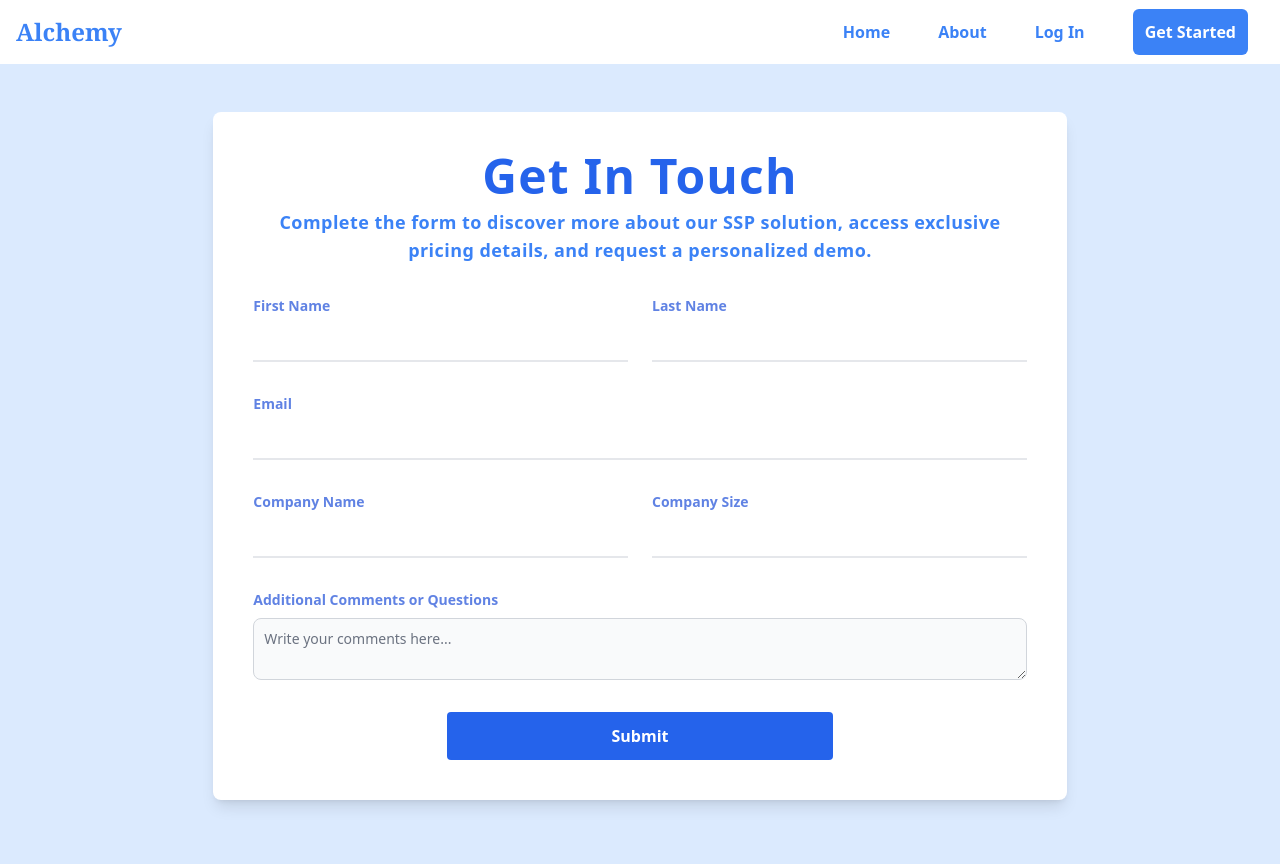
After one commit to ajigarjian/Alchemy, a Django app: page /contact in a window 1280 px wide. The commit adds this page. Run offline with Django 4.2, Linux system fonts and the light colour scheme; some libraries are stand-ins or nearby versions.

Commit message:
added Contact Page (no backend yet)

```diff
--- /dev/null
+++ b/AlchemyProject/AlchemyApp/templates/contact.html
@@ -0,0 +1,67 @@
+{% extends "layout.html" %}
+
+{% block body %}
+
+<div class="flex h-screen overflow-auto justify-center">
+
+    <div id="contact_box" class="overview_form w-5/6 lg:w-2/3 h-fit mt-12 bg-white p-10 rounded-lg shadow-lg opacity-0 translate-y-10">
+
+        <div id="contact_headers" class="text-center">
+            <p class="text-5xl font-black tracking-wide text-blue-600 mb-2">Get In Touch</p>
+            <p class="text-sm sm:text-lg font-semibold tracking-wide text-blue-500 mb-8">Complete the form to discover more about our SSP solution, access exclusive pricing details, and request a personalized demo.</p>
+        </div>
+
+        <form action="{% url 'alchemy:overview' %}" method="post" class="space-y-8">
+            {% csrf_token %}
+            <div class="flex">
+                <div class="w-1/2 mr-6">
+                    <label for="first_name" class="block mb-1 font-semibold text-sm text-blue-700 opacity-70 whitespace-nowrap overflow-x-auto">First Name</label>
+                    <input type="text" name="first_name" id="first_name" placeholder="" required class="w-full p-2.5 text-sm border-0 border-b-2 border-gray-200 text-gray-900 focus:ring-0 focus:border-blue-500 hover:border-blue-400 transition duration-200">
+                </div>
+                <div class="w-1/2">
+                    <label for="last_name" class="block mb-1 font-semibold text-sm text-blue-700 opacity-70">Last Name</label>
+                    <input type="text" name="last_name" id="last_name" placeholder="" required class="w-full p-2.5 text-sm border-0 border-b-2 border-gray-200 text-gray-900 focus:ring-0 focus:border-blue-500 hover:border-blue-400 transition duration-200">
+                </div>
+            </div>
+            <div>
+                <label for="email_address" class="block mb-1 font-semibold text-sm text-blue-700 opacity-70">Email</label>
+                <input type="email" name="email_address" id="email_address" placeholder="" required class="w-full p-2.5 text-sm border-0 border-b-2 border-gray-200 text-gray-900 focus:ring-0 focus:border-blue-500 hover:border-blue-400 transition duration-200">
+            </div>
+            <div class="flex">
+                <div class="w-1/2 mr-6">
+                    <label for="company_name" class="block mb-1 font-semibold text-sm text-blue-700 opacity-70 whitespace-nowrap overflow-x-auto">Company Name</label>
+                    <input type="text" name="company_name" id="company_name" placeholder="" required class="w-full p-2.5 text-sm border-0 border-b-2 border-gray-200 text-gray-900 focus:ring-0 focus:border-blue-500 hover:border-blue-400 transition duration-200">
+                </div>
+                <div class="w-1/2">
+                    <label for="company_size" class="block mb-1 font-semibold text-sm text-blue-700 opacity-70">Company Size</label>
+                    <input type="text" name="company_size" id="company_size" placeholder="" required class="w-full p-2.5 text-sm border-0 border-b-2 border-gray-200 text-gray-900 focus:ring-0 focus:border-blue-500 hover:border-blue-400 transition duration-200">
+                </div>
+            </div>
+
+            <div class="flex">
+                <div class="w-full">
+                    <label for="contact_notes" class="block mb-2 font-semibold text-sm text-blue-700 opacity-70 whitespace-nowrap overflow-x-auto">Additional Comments or Questions</label>
+                    <textarea rows="2" name="contact_notes" class="block p-2.5 w-full text-sm text-gray-900 bg-gray-50 rounded-lg border border-gray-300 focus:ring-blue-500 focus:border-blue-500 hover:border-blue-400 transition duration-200" placeholder="Write your comments here..."></textarea>
+                </div>
+            </div>
+
+            <div class="mt-6 text-center">
+                <button type="submit" class="w-full lg:w-1/2 py-3 px-6 text-sm sm:text-base font-semibold text-white bg-blue-600 hover:bg-blue-500 focus:outline-none focus:ring-2 focus:ring-blue-400 focus:ring-opacity-50 transition duration-200 rounded">Submit</button>
+            </div>
+        </form>
+
+    </div>
+
+</div>
+
+<script>
+    document.addEventListener("DOMContentLoaded", function() {
+        setTimeout(function() {
+            const form = document.getElementById("contact_box");
+            form.classList.remove("opacity-0", "translate-y-10");
+            form.classList.add("transition", "duration-1000", "ease-in-out", "opacity-100", "translate-y-0");
+        }, 100);
+    });
+</script>
+
+{% endblock %}
--- a/AlchemyProject/AlchemyApp/templates/index.html
+++ b/AlchemyProject/AlchemyApp/templates/index.html
@@ -6,7 +6,7 @@
     <div class="text-center mx-5 w-5/6 md:min-w-100 md:w-1/2">
         <p class="text-4xl font-black tracking-wide text-blue-500">Create your FedRAMP SSP in hours, not months.</p>
         <p class="mt-6 text-xl tracking-wide text-blue-500 line-clamp-3">Our AI-powered tool simplifies the System Security Plan creation process, guiding you through each step with ease and precision.</p>
-        <a href="{% url 'alchemy:overview' %}" class="mt-10 bg-blue-600 hover:bg-blue-700 text-white font-bold text-2xl py-2 px-4 rounded focus:outline-none focus:shadow-outline inline-block">Begin Now</a>
+        <a href="{% url 'alchemy:overview' %}" class="mt-10 bg-blue-500 hover:bg-blue-700 text-white font-bold text-2xl py-2 px-4 rounded focus:outline-none focus:shadow-outline inline-block duration-300">Begin Now</a>
     </div>
 </div>
 
--- a/AlchemyProject/AlchemyApp/templates/layout.html
+++ b/AlchemyProject/AlchemyApp/templates/layout.html
@@ -16,8 +16,34 @@
 
     </head>
 
-    <body>
-            {% block body %}
-            {% endblock %}
+    <body class="bg-blue-100">
+
+        <nav class="w-full bg-white p-4">
+            <div class="flex items-center justify-between">
+
+                <div class>
+                    <a href="{% url 'alchemy:index' %}" class="font-serif text-2xl font-bold text-blue-500 hover:text-blue-700 duration-300">Alchemy</a>
+                </div>
+
+                <div class="flex space-x-12 mr-4 font-semibold" id="navbar-menu">
+                    <a href="{% url 'alchemy:index' %}" class="text-blue-500 hover:text-blue-700 duration-300">Home</a>
+                    <a href="#" class="text-blue-500 hover:text-blue-700 duration-300">About</a>
+                    {% if user.is_authenticated %}
+                        <a href="{% url 'alchemy:logout' %}" class="text-blue-500 hover:text-blue-700 duration-300">Log Out</a>
+                    {% else %}
+                        <a href="{% url 'alchemy:login' %}" class="text-blue-500 hover:text-blue-700 duration-300">Log In</a>
+                    {% endif %}
+                    <div>
+                        <a href="{% url 'alchemy:contact' %}" class="p-3 rounded-md text-white bg-blue-500 hover:bg-blue-700 focus:outline-none focus:shadow-outline duration-300">Get Started</a>
+                    </div>
+                </div>
+
+            </div>
+        </nav>
+
+        {% block body %}
+        {% endblock %}
+
     </body>
+
 </html>
--- a/AlchemyProject/AlchemyApp/templates/login.html
+++ b/AlchemyProject/AlchemyApp/templates/login.html
@@ -26,7 +26,7 @@
 
             <!-- login form -->
             <div>
-                <form class="mt-10 grid grid-cols-1 gap-10" action="{% url 'alchemy:access' %}" method="post">
+                <form class="mt-10 grid grid-cols-1 gap-10" action="{% url 'alchemy:login' %}" method="post">
                     {% csrf_token %}
 
                     {% if error_message %}
@@ -60,7 +60,7 @@
 
                     <!-- Register section -->
                     <label class="block">
-                        <span class="text-gray-400 hover:text-gray-600"> <a href="#">Don't have an account? Sign up</a></span>
+                        <span class="text-gray-400 hover:text-gray-600"> <a href="{% url 'alchemy:register' %}">Don't have an account? Sign up</a></span>
                     </label>
                 </form>
             </div>
--- a/AlchemyProject/AlchemyApp/templates/overview.html
+++ b/AlchemyProject/AlchemyApp/templates/overview.html
@@ -2,13 +2,13 @@
 
 {% block body %}
 
-<div class="flex min-h-screen items-center justify-center bg-gray-100">
+<div class="flex min-h-screen items-center justify-center">
 
     <!-- <button id="previous-button" class="fixed left-16 top-1/2 transform -translate-y-1/2 w-36 min-w-36 bg-blue-600 hover:bg-blue-700 text-white font-bold text-xl py-2 rounded focus:outline-none focus:shadow-outline disabled:opacity-50 disabled:cursor-not-allowed">←</button> -->
 
     <div id="initial_box" class="overview_form w-5/6 min-w-100 md:w-192 bg-white p-10 rounded-lg shadow-lg opacity-100 transition-opacity duration-150">
         <div id="initial_headers" class="text-center">
-            <h1 class="text-4xl font-black tracking-wide text-blue-600 mb-2 overflow-x-auto whitespace-nowrap">Intake Questionnaire</h1>
+            <h1 class="text-4xl font-black tracking-wide text-blue-600 mb-2">Intake Questionnaire</h1>
             <h1 class="text-xl font-black tracking-wide text-blue-500 mb-8 overflow-x-auto whitespace-nowrap">Let's first get down the basics.</h1>
             <p class="text-lg tracking-wide">This initial questionnaire will help us understand the system you want FedRAMP Authorized and provide it with its very own FedRAMP Impact Level.</p>
             <br>
--- a/AlchemyProject/AlchemyApp/urls.py
+++ b/AlchemyProject/AlchemyApp/urls.py
@@ -3,10 +3,17 @@ from . import views
 
 app_name = "alchemy"
 urlpatterns = [
-     path("", views.index, name="index"),
-     path("access", views.login, name="access"),
-     path("overview", views.overview, name="overview"),
-     path("questions/<str:control_family_name>", views.questions, name="questions"),
+
+   #Front-facing website
+   path("", views.index, name="index"),
+   path("register", views.register_view, name="register"),
+   path("login", views.login_view, name="login"),
+   path("logout", views.logout_view, name="logout"),
+   path("contact",views.contact, name="contact"),
+
+   #Once logged in - app itself
+   path("overview", views.overview, name="overview"),
+   path("questions/<str:control_family_name>", views.questions, name="questions"),
 
     #API Calls
     path("answer", views.answer, name="answer"),
--- a/AlchemyProject/AlchemyApp/views.py
+++ b/AlchemyProject/AlchemyApp/views.py
@@ -5,13 +5,15 @@ from django.http import JsonResponse #for API calls
 from django.urls import reverse #for HttpResponseRedirect(reverse)
 from django.contrib.auth import authenticate, login, logout #for login/logout/register
 from django.views.decorators.csrf import csrf_exempt #for API calls
+from django.contrib import messages #for register error message(s)
+from django.shortcuts import redirect
 from .models import CustomUser, Client, NISTControl, Question, Answer, ControlFamily, InformationCategory, InformationSubCategory #for interacting with database
 
 # Route to render the landing page
 def index(request):
     return render(request, "index.html")
 
-def login(request):
+def login_view(request):
     # if this is a POST, process the login data and redirect the logged in user to the overview page
     if request.method == "POST":
         # process the data in form.cleaned_data as required
@@ -22,18 +24,54 @@ def login(request):
         user = authenticate(request, email=email, password=password)
 
         if user:
-            auth_login(request, user)
+            login(request, user)
             return HttpResponseRedirect(reverse("alchemy:overview"))
         else:
             context = {
                 'error_message': 'Invalid email or password.',
             }
+
             return render(request, "login.html", context)
 
     # if not a POST request, show the login page
     return render(request, "login.html")
 
+def register_view(request):
+
+    if request.method == 'POST':
+        email = request.POST['email']
+        phone_number = request.POST['phone_number']
+        client = Client.objects.get(id=request.POST['client'])
+        password = request.POST['password']
+
+        if CustomUser.objects.filter(email=email).exists():
+            messages.error(request, "Email already exists.")
+            return redirect('alchemy:register')
+
+        user = CustomUser.objects.create(email=email, phone_number=phone_number, client=client)
+        user.set_password(password)
+        user.save()
+
+        # Log the user in.
+        login(request, user)
+        return redirect('alchemy:index')
+
+    return render(request, 'register.html', {
+        "clients": Client.objects.all()
+    })
+
+def logout_view(request):
+    logout(request)
+    return HttpResponseRedirect(reverse("alchemy:index"))
+
+def contact(request):
+    return render(request, "contact.html")
+
 def overview(request):
+
+    # if the user isn't logged in, they can't access the home page - redirect them to the login page
+    if not request.user.is_authenticated:
+        return HttpResponseRedirect(reverse("alchemy:login"))
 
     information_types = InformationCategory.objects.prefetch_related('informationsubcategory_set').all()
 
--- a/AlchemyProject/AlchemyProject/settings.py
+++ b/AlchemyProject/AlchemyProject/settings.py
@@ -96,6 +96,11 @@ DATABASES = {
     }
 }
 
+# Added this in to create run custom authentication backend before default one for users trying to log in
+AUTHENTICATION_BACKENDS = [
+    'AlchemyApp.backends.CustomUserAuthenticationBackend',
+    'django.contrib.auth.backends.ModelBackend',
+]
 
 # Password validation
 # https://docs.djangoproject.com/en/4.2/ref/settings/#auth-password-validators
--- a/AlchemyProject/theme/static/css/dist/styles.css
+++ b/AlchemyProject/theme/static/css/dist/styles.css
@@ -875,6 +879,22 @@ select {
 
 .mt-6 {
   margin-top: 1.5rem;
+}
+
+.mr-4 {
+  margin-right: 1rem;
+}
+
+.mt-16 {
+  margin-top: 4rem;
+}
+
+.mt-8 {
+  margin-top: 2rem;
+}
+
+.mt-12 {
+  margin-top: 3rem;
 }
 
 .line-clamp-3 {
@@ -916,23 +936,19 @@ select {
   height: 3rem;
 }
 
-.h-4\/5 {
-  height: 80%;
-}
-
-.h-full {
-  height: 100%;
-}
-
-.h-screen {
-  height: 100vh;
-}
-
 .h-fit {
   height: -moz-fit-content;
   height: fit-content;
 }
 
+.h-full {
+  height: 100%;
+}
+
+.h-screen {
+  height: 100vh;
+}
+
 .min-h-screen {
   min-height: 100vh;
 }
@@ -1004,6 +1012,16 @@ select {
 
 .-translate-y-1\/2 {
   --tw-translate-y: -50%;
+  transform: translate(var(--tw-translate-x), var(--tw-translate-y)) rotate(var(--tw-rotate)) skewX(var(--tw-skew-x)) skewY(var(--tw-skew-y)) scaleX(var(--tw-scale-x)) scaleY(var(--tw-scale-y));
+}
+
+.translate-y-10 {
+  --tw-translate-y: 2.5rem;
+  transform: translate(var(--tw-translate-x), var(--tw-translate-y)) rotate(var(--tw-rotate)) skewX(var(--tw-skew-x)) skewY(var(--tw-skew-y)) scaleX(var(--tw-scale-x)) scaleY(var(--tw-scale-y));
+}
+
+.translate-y-0 {
+  --tw-translate-y: 0px;
   transform: translate(var(--tw-translate-x), var(--tw-translate-y)) rotate(var(--tw-rotate)) skewX(var(--tw-skew-x)) skewY(var(--tw-skew-y)) scaleX(var(--tw-scale-x)) scaleY(var(--tw-scale-y));
 }
 
@@ -1075,6 +1103,24 @@ select {
   margin-bottom: calc(2rem * var(--tw-space-y-reverse));
 }
 
+.space-x-12 > :not([hidden]) ~ :not([hidden]) {
+  --tw-space-x-reverse: 0;
+  margin-right: calc(3rem * var(--tw-space-x-reverse));
+  margin-left: calc(3rem * calc(1 - var(--tw-space-x-reverse)));
+}
+
+.space-y-4 > :not([hidden]) ~ :not([hidden]) {
+  --tw-space-y-reverse: 0;
+  margin-top: calc(1rem * calc(1 - var(--tw-space-y-reverse)));
+  margin-bottom: calc(1rem * var(--tw-space-y-reverse));
+}
+
+.space-y-6 > :not([hidden]) ~ :not([hidden]) {
+  --tw-space-y-reverse: 0;
+  margin-top: calc(1.5rem * calc(1 - var(--tw-space-y-reverse)));
+  margin-bottom: calc(1.5rem * var(--tw-space-y-reverse));
+}
+
 .overflow-auto {
   overflow: auto;
 }
@@ -1105,6 +1151,14 @@ select {
 
 .rounded-xl {
   border-radius: 0.75rem;
+}
+
+.rounded-md {
+  border-radius: 0.375rem;
+}
+
+.rounded-sm {
+  border-radius: 0.125rem;
 }
 
 .border {
@@ -1210,6 +1264,10 @@ select {
 
 .p-8 {
   padding: 2rem;
+}
+
+.p-3 {
+  padding: 0.75rem;
 }
 
 .px-0 {
@@ -1247,6 +1305,21 @@ select {
   padding-bottom: 0.75rem;
 }
 
+.px-2 {
+  padding-left: 0.5rem;
+  padding-right: 0.5rem;
+}
+
+.py-4 {
+  padding-top: 1rem;
+  padding-bottom: 1rem;
+}
+
+.px-6 {
+  padding-left: 1.5rem;
+  padding-right: 1.5rem;
+}
+
 .text-left {
   text-align: left;
 }
@@ -1293,6 +1366,35 @@ select {
   line-height: 1.75rem;
 }
 
+.text-10xl {
+  font-size: 10rem;
+}
+
+.text-8xl {
+  font-size: 6rem;
+  line-height: 1;
+}
+
+.text-7xl {
+  font-size: 4.5rem;
+  line-height: 1;
+}
+
+.text-6xl {
+  font-size: 3.75rem;
+  line-height: 1;
+}
+
+.text-3xl {
+  font-size: 1.875rem;
+  line-height: 2.25rem;
+}
+
+.text-5xl {
+  font-size: 3rem;
+  line-height: 1;
+}
+
 .font-black {
   font-weight: 900;
 }
@@ -1432,6 +1540,22 @@ select {
   transition-duration: 200ms;
 }
 
+.duration-500 {
+  transition-duration: 500ms;
+}
+
+.duration-300 {
+  transition-duration: 300ms;
+}
+
+.duration-1000 {
+  transition-duration: 1000ms;
+}
+
+.ease-in-out {
+  transition-timing-function: cubic-bezier(0.4, 0, 0.2, 1);
+}
+
 .line-clamp-3 {
   overflow: hidden;
   display: -webkit-box;
@@ -1531,11 +1675,31 @@ select {
     font-size: 1.25rem;
     line-height: 1.75rem;
   }
+
+  .sm\:text-lg {
+    font-size: 1.125rem;
+    line-height: 1.75rem;
+  }
+
+  .sm\:text-6xl {
+    font-size: 3.75rem;
+    line-height: 1;
+  }
+
+  .sm\:text-base {
+    font-size: 1rem;
+    line-height: 1.5rem;
+  }
+
+  .sm\:text-5xl {
+    font-size: 3rem;
+    line-height: 1;
+  }
 }
 
 @media (min-width: 768px) {
-  .md\:ml-8 {
-    margin-left: 2rem;
+  .md\:ml-16 {
+    margin-left: 4rem;
   }
 
   .md\:mr-16 {
@@ -1576,12 +1736,16 @@ select {
 }
 
 @media (min-width: 1024px) {
+  .lg\:w-1\/2 {
+    width: 50%;
+  }
+
   .lg\:w-256 {
     width: 64rem;
   }
 
-  .lg\:w-1\/2 {
-    width: 50%;
+  .lg\:w-2\/3 {
+    width: 66.666667%;
   }
 
   .lg\:text-13xl {
```
Also changed, not shown: other parts of AlchemyProject/theme/static/css/dist/styles.css (+60 -32 lines), AlchemyProject/AlchemyApp/admin.py (+1 -22 lines), AlchemyProject/AlchemyApp/backends.py (added, +18 -0 lines), AlchemyProject/AlchemyApp/models.py (+20 -39 lines), AlchemyProject/AlchemyApp/templates/register.html (added, +78 -0 lines), AlchemyProject/AlchemyApp/migrations/0006_alter_informationcategory_options_and_more.py (added), AlchemyProject/db.sqlite3.
